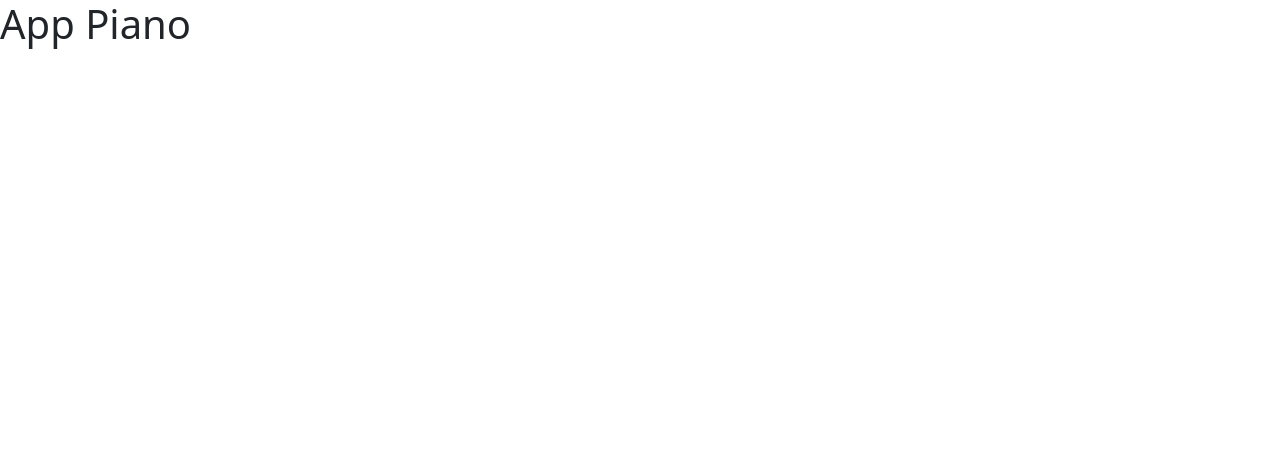
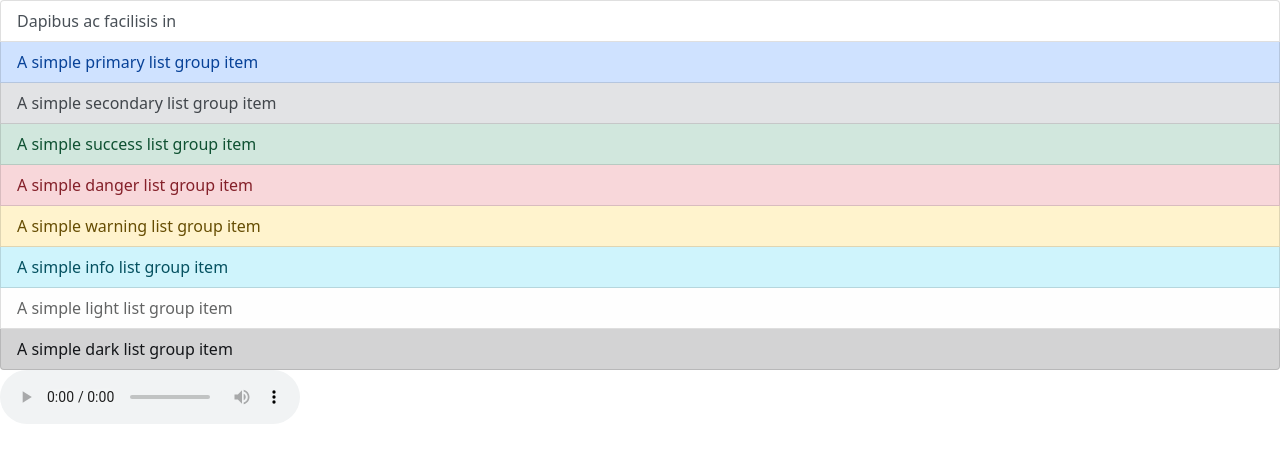
Before and after one commit to BROROZCO/Angular-Piano, an Angular app: page / in a window 1280 px wide. Shown: the top 462 px of the page. Built offline with nearby package versions, Linux system fonts and the light colour scheme.

Commit message:
bootstrap(estructura de teclas) + controlador de audio (reproductor)

```diff
--- a/src/app/app.component.html
+++ b/src/app/app.component.html
@@ -1 +1,16 @@
-<h1>App Piano</h1>
+<div class="list-group">
+  <a href="#" class="list-group-item list-group-item-action">Dapibus ac facilisis in</a>
+
+  <a href="#" class="list-group-item list-group-item-action list-group-item-primary">A simple primary list group item</a>
+  <a href="#" class="list-group-item list-group-item-action list-group-item-secondary">A simple secondary list group item</a>
+  <a href="#" class="list-group-item list-group-item-action list-group-item-success">A simple success list group item</a>
+  <a href="#" class="list-group-item list-group-item-action list-group-item-danger">A simple danger list group item</a>
+  <a href="#" class="list-group-item list-group-item-action list-group-item-warning">A simple warning list group item</a>
+  <a href="#" class="list-group-item list-group-item-action list-group-item-info">A simple info list group item</a>
+  <a href="#" class="list-group-item list-group-item-action list-group-item-light">A simple light list group item</a>
+  <a href="#" class="list-group-item list-group-item-action list-group-item-dark">A simple dark list group item</a>
+</div>
+
+<audio controls>
+  <source src="../assets/Sonidos/note4.wav">
+</audio>
```
